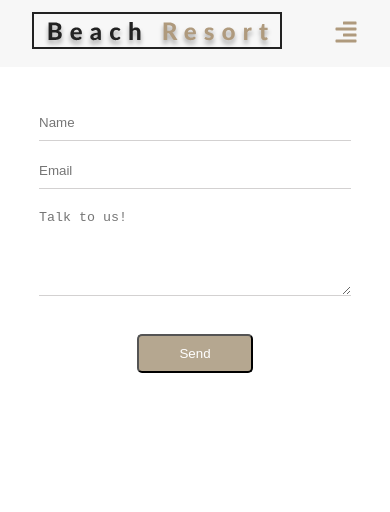
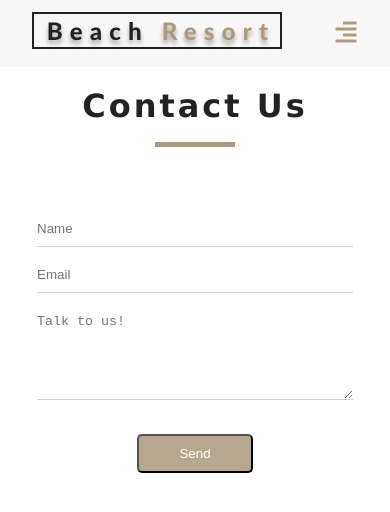
Before and after one commit to RyanRJyeo/react-contentful-netlify, a React (Create React App) app: page /inquiry in a window 390 px wide. Shown: the top 512 px of the page. Built offline with nearby package versions, Linux system fonts and the light colour scheme; no server answers.

Commit message:
edit contact form style

```diff
--- a/src/App.css
+++ b/src/App.css
@@ -515,8 +515,10 @@ h6 {
 
 /*Inquiry*/
 .inquiry-form{
-	margin-top: 10%;
+	margin: 5% auto 0;
 	text-align: center;
+	transition: ease-in-out 0.3s;
+	width: 50%;
 }
 
 .inquiry-input{
@@ -525,7 +527,7 @@ h6 {
 	margin-bottom: 3%;
 	padding: 10px 0;
 	transition: ease-in-out 0.3s;
-	width: 50%;
+	width: 90%;
 }
 
 .inquiry-input:hover{
@@ -535,7 +537,7 @@ h6 {
 .inquiry-input:focus{
 	border-bottom: 3px solid #B5A790;
 	outline: none;
-	width: 52%;
+	width: 92%;
 }
 
 .inquiry-form button{
@@ -559,12 +561,8 @@ h6 {
 }
 
 @media screen and (max-width: 768px) {
-	.inquiry-input{
-		width: 80%;
-	}
-
-	.inquiry-input:focus{
-		width: 82%;
+	.inquiry-form{
+		width: 90%;
 	}
 }
 /*end of inquiry*/
--- a/src/pages/Inquiry.js
+++ b/src/pages/Inquiry.js
@@ -1,5 +1,6 @@
 import React from 'react';
-import { Redirect } from 'react-router-dom'
+import { Redirect } from 'react-router-dom';
+import Title from '../components/Title';
 
 
 const encode = (data) => {
@@ -44,6 +45,7 @@ class Inquiry extends React.Component {
     return (
       <form className="inquiry-form" onSubmit={this.handleSubmit} action="/thank-you/">
         {this.renderRedirect()}
+        <Title title="contact us" />
         <p>
           <input className="inquiry-input" type="text" name="name" placeholder="Name" value={name} onChange={this.handleChange} required/>
         </p>
```
